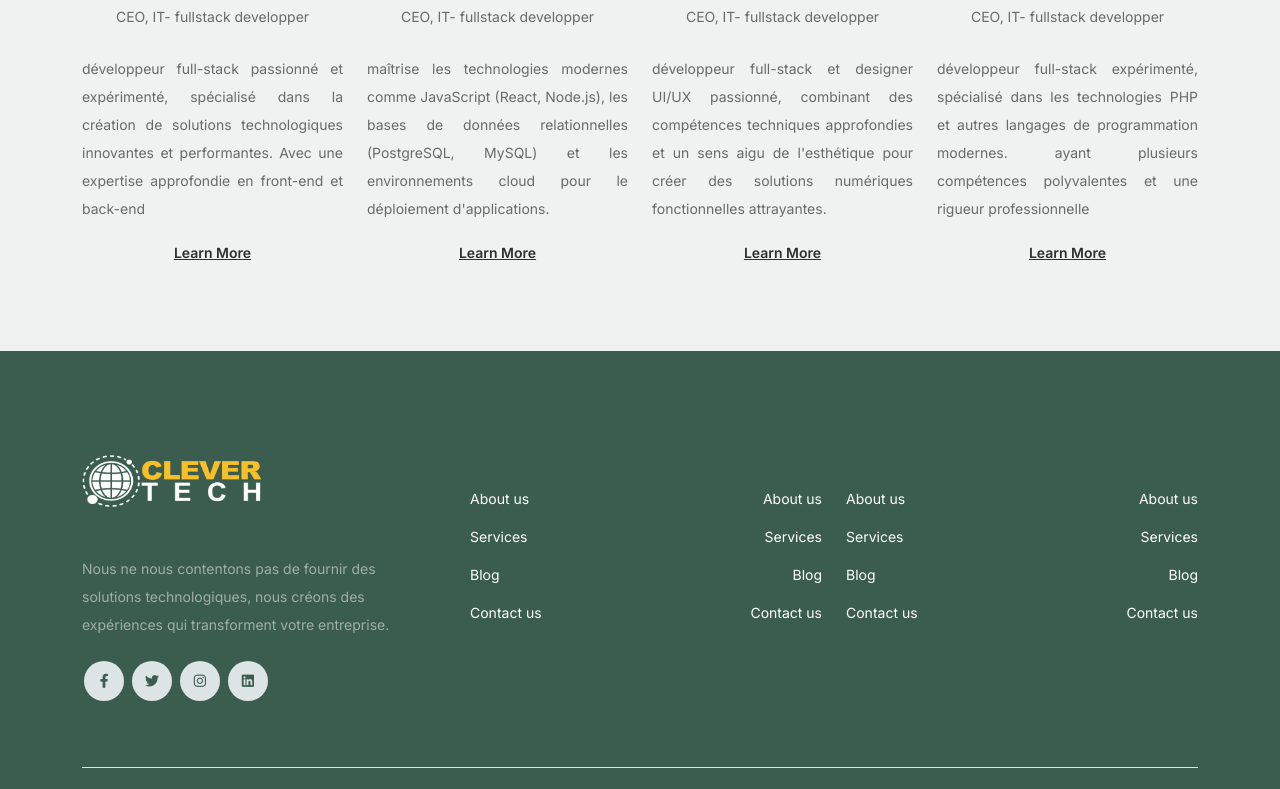
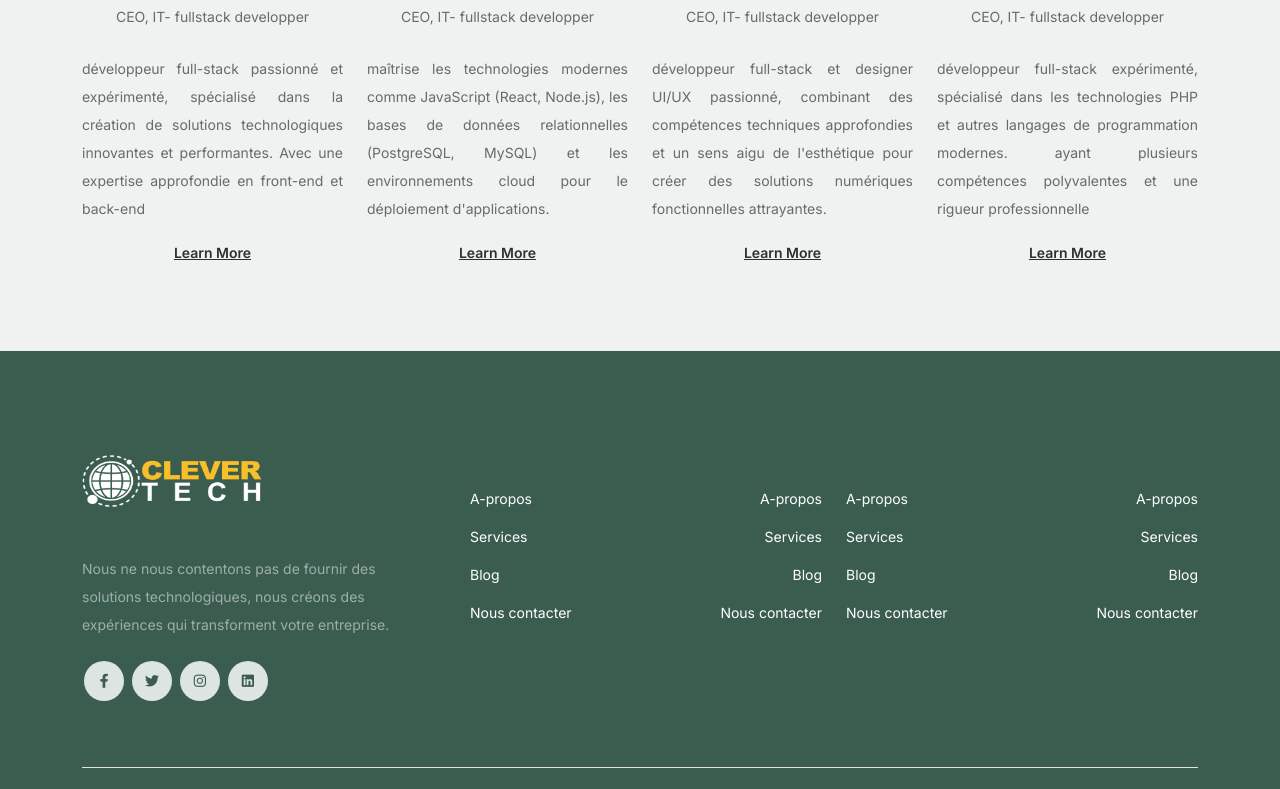
Before and after one commit to LeGrandVoldi/clevertech, a plain HTML site: page about.html in a window 1280 px wide. Shown: the part 1989-2778 px from the top of the page. Drawn offline with Linux system fonts and the light colour scheme.

Commit message:
commit8--voldi

```diff
--- a/about.html
+++ b/about.html
@@ -62,11 +62,11 @@
             <div class="collapse navbar-collapse" id="navbarsFurni">
                 <ul class="custom-navbar-nav navbar-nav ms-auto mb-2 mb-md-0">
                     <li>
-                        <a class="nav-link" href="index.html">Home</a>
+                        <a class="nav-link" href="index.html">Accueil</a>
                     </li>
-                    <li class="nav-item active"><a class="nav-link" href="about.html">About us</a></li>
+                    <li class="nav-item active"><a class="nav-link" href="about.html">A-propos</a></li>
                     <li><a class="nav-link" href="services.html">Services</a></li>
-                    <li><a class="nav-link" href="contact.html">Contact us</a></li>
+                    <li><a class="nav-link" href="contact.html">Nous contacter</a></li>
                 </ul>
 
 
@@ -275,37 +275,37 @@
                     <div class="row links-wrap">
                         <div class="col-6 col-sm-6 col-md-3">
                             <ul class="list-unstyled">
-                                <li><a href="about.html" style="color: white;">About us</a></li>
+                                <li><a href="about.html" style="color: white;">A-propos</a></li>
                                 <li><a href="services.html" style="color: white;">Services</a></li>
                                 <li><a href="index.html" style="color: white;">Blog</a></li>
-                                <li><a href="contact.html" style="color: white;">Contact us</a></li>
+                                <li><a href="contact.html" style="color: white;">Nous contacter</a></li>
                             </ul>
                         </div>
 
                         <div class="col-6 col-sm-6 col-md-3">
                             <ul class="list-unstyled" style="text-align: right;">
-                                <li><a href="about.html" style="color: white;">About us</a></li>
+                                <li><a href="about.html" style="color: white;">A-propos</a></li>
                                 <li><a href="services.html" style="color: white;">Services</a></li>
                                 <li><a href="index.html" style="color: white;">Blog</a></li>
-                                <li><a href="contact.html" style="color: white;">Contact us</a></li>
+                                <li><a href="contact.html" style="color: white;">Nous contacter</a></li>
                             </ul>
                         </div>
 
                         <div class="col-6 col-sm-6 col-md-3">
                             <ul class="list-unstyled">
-                                <li><a href="about.html" style="color: white;">About us</a></li>
+                                <li><a href="about.html" style="color: white;">A-propos</a></li>
                                 <li><a href="services.html" style="color: white;">Services</a></li>
                                 <li><a href="index.html" style="color: white;">Blog</a></li>
-                                <li><a href="contact.html" style="color: white;">Contact us</a></li>
+                                <li><a href="contact.html" style="color: white;">Nous contacter</a></li>
                             </ul>
                         </div>
 
                         <div class="col-6 col-sm-6 col-md-3">
                             <ul class="list-unstyled" style="text-align: right;">
-                                <li><a href="about.html" style="color: white;">About us</a></li>
+                                <li><a href="about.html" style="color: white;">A-propos</a></li>
                                 <li><a href="services.html" style="color: white;">Services</a></li>
                                 <li><a href="index.html" style="color: white;">Blog</a></li>
-                                <li><a href="contact.html" style="color: white;">Contact us</a></li>
+                                <li><a href="contact.html" style="color: white;">Nous contacter</a></li>
                             </ul>
                         </div>
                     </div>
```
Also changed, not shown: index.html (+11 -11 lines).
